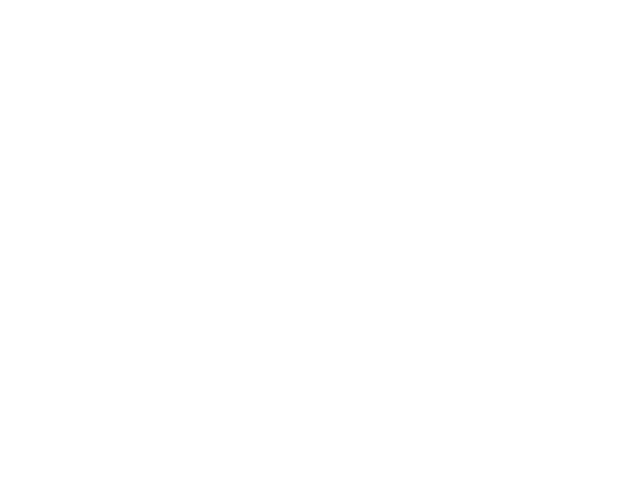
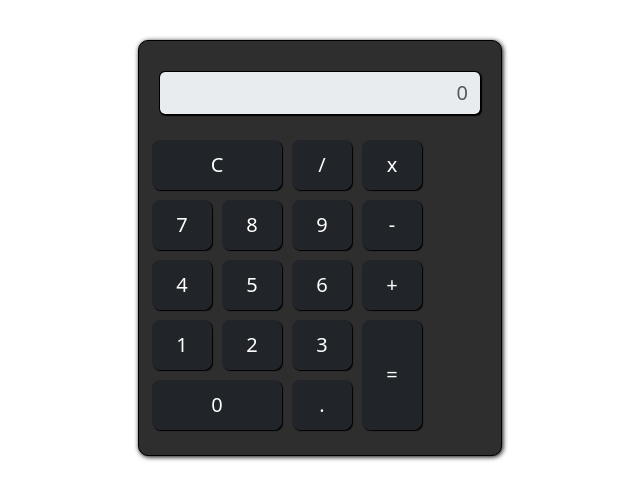
Before and after one commit to nossiro/calculadora-javascript, a plain HTML site: page index.html in a window 1280 px wide. Shown: the whole page, without its empty margins (320-960 px from the left). Drawn offline with nearby package versions, Linux system fonts and the light colour scheme.

Commit message:
criando visual

```diff
--- /dev/null
+++ b/estilo.css
@@ -0,0 +1,36 @@
+.calculadora {
+    margin-top: 40px;
+    border: solid 1px #000;
+    padding: 20px;
+    background-color: #2E2E2E;
+    border-radius: 10px;
+    box-shadow: 1px 1px 5px #000;
+}
+
+.btn {
+    width: 60px;
+    height: 50px;
+    margin: 5px;
+    box-shadow: 1px 1px 1px #000;
+}
+
+.clear {
+    width: 130px;
+}
+
+.enter {
+    height: 110px;
+}
+
+.zero {
+    width: 130px;
+}
+
+.resultado {
+    text-align: right;
+    font-size: 20px;
+    margin-top: 10px;
+    margin-bottom: 20px;
+    border: solid 1px #000;
+    box-shadow: 1px 1px 1px #000;
+}
--- a/index.html
+++ b/index.html
@@ -3,8 +3,55 @@
     <head>
         <meta charset="UTF-8">
         <title>Calculadora JavaScript</title>
+        <link href="https://cdn.jsdelivr.net/npm/bootstrap@5.3.1/dist/css/bootstrap.min.css" rel="stylesheet" integrity="sha384-4bw+/aepP/YC94hEpVNVgiZdgIC5+VKNBQNGCHeKRQN+PtmoHDEXuppvnDJzQIu9" crossorigin="anonymous">
+        <link rel="stylesheet" href="estilo.css" />
     </head>
+
     <body>
+        <div class="container">
+            <div class="row">
+            <div class="col d-flex justify-content-center">
+                <br />
 
+                <div class="calculadora">
+                <input type="text" class="form-control resultado" placeholder="0" disabled="disabled" />
+
+                <div class="row">
+                    <button type="button" class="btn btn-dark btn-lg clear font-weight-light">C</button>
+                    <button type="button" class="btn btn-dark btn-lg font-weight-light">/</button>
+                    <button type="button" class="btn btn-dark btn-lg font-weight-light">x</button>
+                </div>
+
+                <div class="row">
+                    <button type="button" class="btn btn-dark btn-lg font-weight-light">7</button>
+                    <button type="button" class="btn btn-dark btn-lg font-weight-light">8</button>
+                    <button type="button" class="btn btn-dark btn-lg font-weight-light">9</button>
+                    <button type="button" class="btn btn-dark btn-lg font-weight-light">-</button>
+                </div>
+
+                <div class="row">
+                    <button type="button" class="btn btn-dark btn-lg font-weight-light">4</button>
+                    <button type="button" class="btn btn-dark btn-lg font-weight-light">5</button>
+                    <button type="button" class="btn btn-dark btn-lg font-weight-light">6</button>
+                    <button type="button" class="btn btn-dark btn-lg font-weight-light">+</button>
+                </div>
+
+                <div class="row">
+                    <button type="button" class="btn btn-dark btn-lg font-weight-light">1</button>
+                    <button type="button" class="btn btn-dark btn-lg font-weight-light">2</button>
+                    <button type="button" class="btn btn-dark btn-lg font-weight-light">3</button>
+                    <button type="button" class="btn btn-dark btn-lg enter">=</button>
+                </div>
+
+                <div class="row" style="margin-top: -60px">
+                    <button type="button" class="btn btn-dark zero btn-lg font-weight-light">0</button>
+                    <button type="button" class="btn btn-dark btn-lg font-weight-light">.</button>
+                </div>
+
+                </div>
+            </div>
+            </div>
+        </div>
     </body>
+
 </html>
```
Lines whose indentation alone changed are shown as unchanged.
